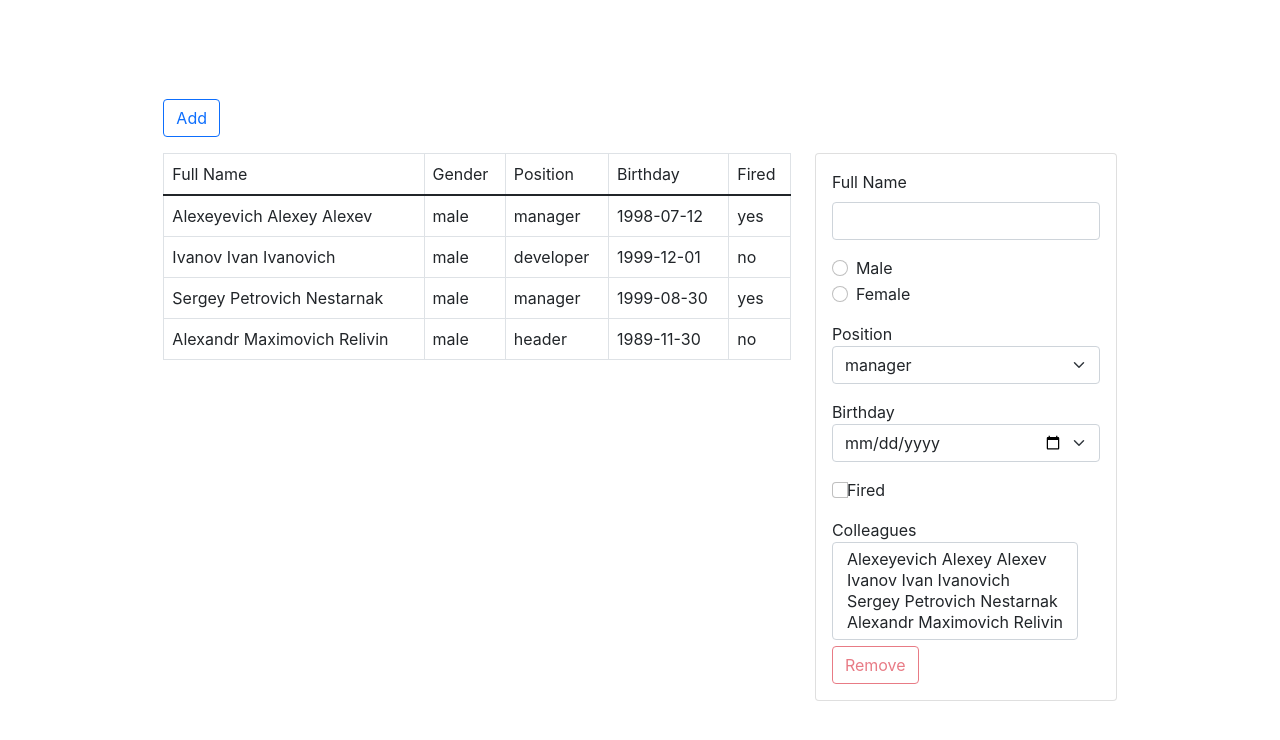
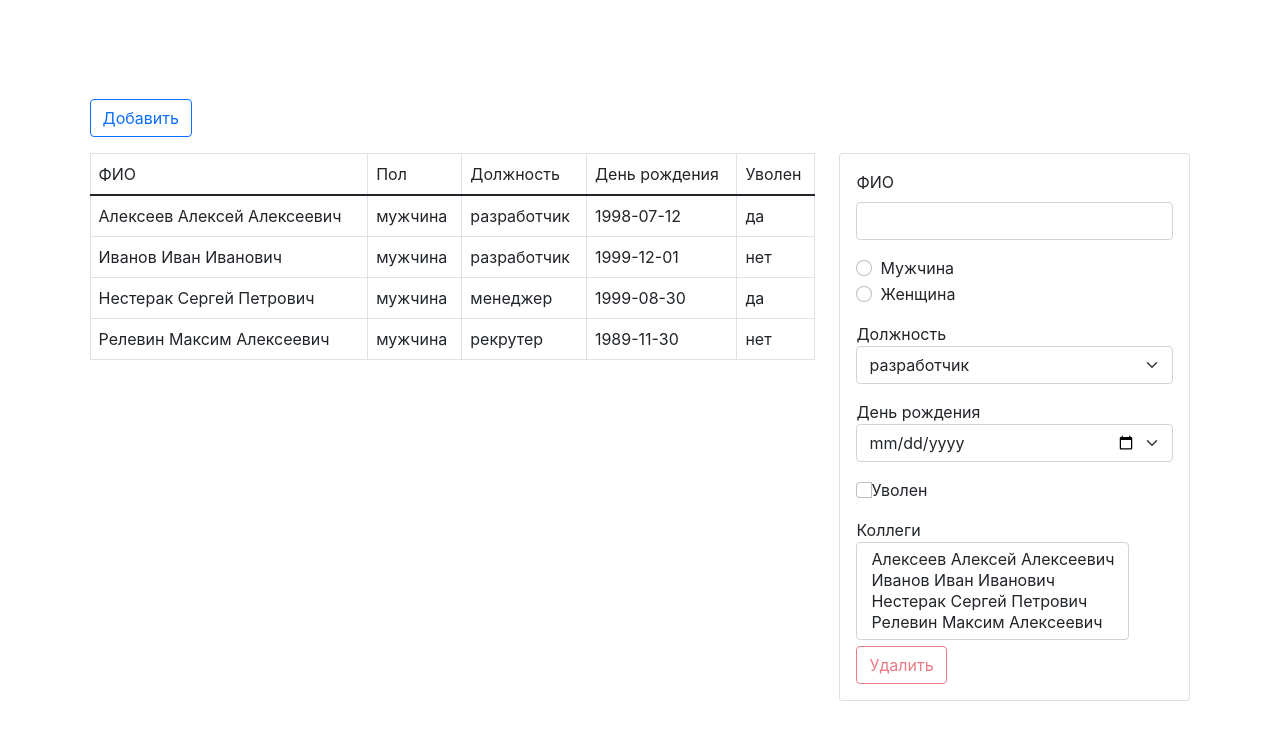
Before and after one commit to matcur/employee-dictionary, a React (Create React App) app: page / in a window 1280 px wide. Shown: the top 740 px of the page. Built offline with nearby package versions, Linux system fonts and the light colour scheme.

Commit message:
ref: tranlate text

```diff
--- a/src/components/employees/EmployeeDictionary.tsx
+++ b/src/components/employees/EmployeeDictionary.tsx
@@ -25,8 +25,8 @@ export const EmployeeDictionary = observer(() => {
       id: -1,
       fullName: '',
       fired: false,
-      position: 'position',
-      gender: 'male',
+      position: 'разработчик',
+      gender: 'женщина',
       birthday: '',
       colleagues: []
     });
@@ -52,7 +52,7 @@ export const EmployeeDictionary = observer(() => {
     <div className="employee-dictionary">
       <div className="row mb-3">
         <div className="col-md-">
-          <button className="btn btn-outline-primary" onClick={addNewEmployee}>Add</button>
+          <button className="btn btn-outline-primary" onClick={addNewEmployee}>Добавить</button>
         </div>
       </div>
       <div className="row justify-content-center">
--- a/src/components/employees/EmployeeItem.tsx
+++ b/src/components/employees/EmployeeItem.tsx
@@ -14,7 +14,7 @@ export const EmployeeItem: FC<Props> = ({employee, onClick, className = ''}) =>
       <td>{employee.gender}</td>
       <td>{employee.position}</td>
       <td>{employee.birthday}</td>
-      <td>{employee.fired? 'yes': 'no'}</td>
+      <td>{employee.fired? 'да': 'нет'}</td>
     </tr>
   )
 }
--- a/src/components/employees/EmployeeList.tsx
+++ b/src/components/employees/EmployeeList.tsx
@@ -24,11 +24,11 @@ export const EmployeeList: FC<Props> = observer(({employees, onEmployeeClick, se
     <table className="employee-list table table-hover table-bordered mr-2">
       <thead>
         <tr>
-          <td>Full Name</td>
-          <td>Gender</td>
-          <td>Position</td>
-          <td>Birthday</td>
-          <td>Fired</td>
+          <td>ФИО</td>
+          <td>Пол</td>
+          <td>Должность</td>
+          <td>День рождения</td>
+          <td>Уволен</td>
         </tr>
       </thead>
       <tbody>
--- a/src/components/forms/EmployeeForm/EmployeeFormInputs.tsx
+++ b/src/components/forms/EmployeeForm/EmployeeFormInputs.tsx
@@ -12,7 +12,7 @@ type Props = {
 
 export const EmployeeFormInputs: FC<Props> = observer(
   ({employee, employeeStore, errors}) => {
-  const positions = ['manager', 'developer', 'header'];
+  const positions = ['разработчик', 'менеджер', 'рекрутер'];
   const employees = employeeStore.employees;
   const possibleColleagues = employees.filter(e => e.id !== employee?.id);
 
@@ -62,7 +62,7 @@ export const EmployeeFormInputs: FC<Props> = observer(
   return (
     <>
       <div className="mb-3">
-        <label className="form-label">Full Name</label>
+        <label className="form-label">ФИО</label>
         <input
           value={employee?.fullName?? ''}
           onInput={e => handleFullNameInput(e.currentTarget.value)}
@@ -71,28 +71,28 @@ export const EmployeeFormInputs: FC<Props> = observer(
       </div>
       <div className="form-check">
         <input
-          checked={employee?.gender === 'male'}
+          checked={employee?.gender === 'мужчина'}
           onChange={e => handleGenderChange(e.currentTarget.value)}
           type="radio"
-          value="male"
+          value="мужчина"
           id="male"
           name="gender"
           className="form-check-input"/>
-        <label className="form-check-label" htmlFor="male">Male</label>
+        <label className="form-check-label" htmlFor="male">Мужчина</label>
       </div>
       <div className="form-check mb-3">
         <input
-          checked={employee?.gender === 'female'}
+          checked={employee?.gender === 'женщина'}
           onChange={e => handleGenderChange(e.currentTarget.value)}
           type="radio"
-          value="female"
+          value="женщина"
           id="female"
           name="gender"
           className="form-check-input"/>
-        <label className="form-check-label" htmlFor="female">Female</label>
+        <label className="form-check-label" htmlFor="female">Женщина</label>
       </div>
       <div className="mb-3">
-        <label>Position</label>
+        <label>Должность</label>
         <select
           name="position"
           className="form-select"
@@ -101,7 +101,7 @@ export const EmployeeFormInputs: FC<Props> = observer(
         </select>
       </div>
       <div className="mb-3">
-        <label>Birthday</label>
+        <label>День рождения</label>
         <input
           value={employee?.birthday?? ''}
           onChange={e => handleBirthdayChange(e.currentTarget.value)}
@@ -113,11 +113,12 @@ export const EmployeeFormInputs: FC<Props> = observer(
           checked={employee?.fired?? ''}
           className="form-check-input"
           onChange={e => handleFiredChange(e.currentTarget.checked)}
-          type="checkbox"/>
-        <label> Fired</label>
+          type="checkbox"
+          id="fired"/>
+        <label htmlFor="fired">Уволен</label>
       </div>
       <label>
-        Colleagues
+        Коллеги
         <select
           className="form-select"
           onChange={e => handleColleagueChange(e.currentTarget.selectedOptions)}
--- a/src/components/forms/EmployeeForm/index.tsx
+++ b/src/components/forms/EmployeeForm/index.tsx
@@ -39,7 +39,7 @@ export const EmployeeForm: FC<Props> = observer(
         <button
           disabled={employee === undefined}
           onClick={handleRemoveClick}
-          className="btn btn-outline-danger">Remove</button>
+          className="btn btn-outline-danger">Удалить</button>
       </div>
     </div>
   )
--- a/src/stores/EmployeeStore.ts
+++ b/src/stores/EmployeeStore.ts
@@ -7,37 +7,37 @@ export class EmployeeStore {
   employees: Employee[] = [
     {
       id: 1,
-      fullName: 'Alexeyevich Alexey Alexev',
-      position: 'manager',
+      fullName: 'Алексеев Алексей Алексеевич',
+      position: 'разработчик',
       birthday: '1998-07-12',
-      gender: 'male',
+      gender: 'мужчина',
       fired: true,
       colleagues: [],
     },
     {
       id: 2,
-      fullName: 'Ivanov Ivan Ivanovich',
-      position: 'developer',
+      fullName: 'Иванов Иван Иванович',
+      position: 'разработчик',
       birthday: '1999-12-01',
-      gender: 'male',
+      gender: 'мужчина',
       fired: false,
       colleagues: [],
     },
     {
       id: 3,
-      fullName: 'Sergey Petrovich Nestarnak',
-      position: 'manager',
+      fullName: 'Нестерак Сергей Петрович',
+      position: 'менеджер',
       birthday: '1999-08-30',
-      gender: 'male',
+      gender: 'мужчина',
       fired: true,
       colleagues: [],
     },
     {
       id: 4,
-      fullName: 'Alexandr Maximovich Relivin',
-      position: 'header',
+      fullName: 'Релевин Максим Алексеевич',
+      position: 'рекрутер',
       birthday: '1989-11-30',
-      gender: 'male',
+      gender: 'мужчина',
       fired: false,
       colleagues: [],
     },
--- a/src/utils/validateEmloyee.ts
+++ b/src/utils/validateEmloyee.ts
@@ -4,7 +4,7 @@ import {Errors} from "../components/employees/EmployeeDictionary";
 export const validateEmployee = (employee: EmployeeFormData) => {
   const errors = {has: false} as Errors;
   if (!employee || employee?.fullName === '') {
-    errors.fullName = 'Full name is required';
+    errors.fullName = 'ФИО обязательно';
     errors.has = true;
   }
 
```
